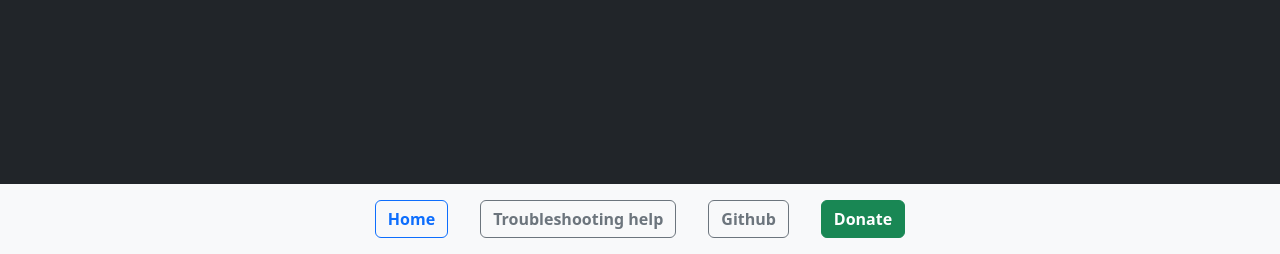
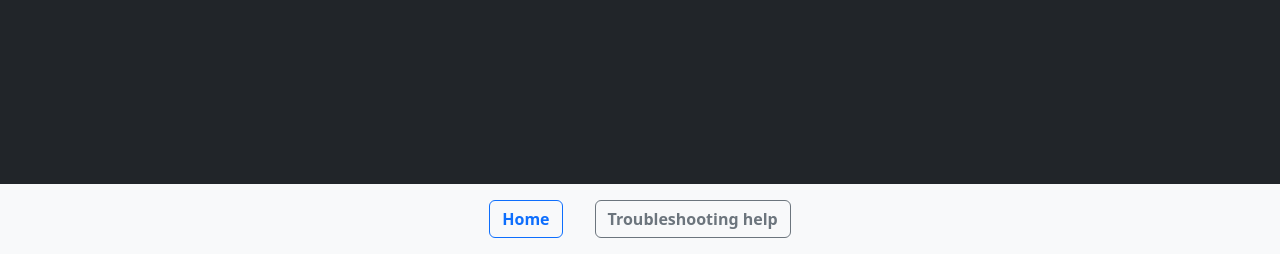
Before and after one commit to BrandonMiller18/nhl_companion-pi, a Flask app: page / in a window 1280 px wide. Shown: the part 546-800 px from the top of the page. Run offline with Flask 3, Linux system fonts and the light colour scheme; parts of the project's set-up code (start-up, migrations or seed data) failed here and were passed over.

Commit message:
fix footer

```diff
--- a/templates/base.html
+++ b/templates/base.html
@@ -35,12 +35,6 @@
         <a href="{{url_for('help')}}" class="btn btn-outline-secondary m-3">
             <strong>Troubleshooting help</strong>
         </a>
-        <a class="btn btn-outline-secondary m-3">
-            <strong>Github</strong>
-        </a>
-        <a class="btn btn-success m-3">
-            <strong>Donate</strong>
-        </a>
     </div>
 </footer>
 
--- a/templates/index.html
+++ b/templates/index.html
@@ -110,7 +110,7 @@
 
     {% else %}
 
-    <div id="configure" style="display: none;" class="container-md gx-5 bg-dark pt-5 mb-5">
+    <div id="configure" style="display: none;" class="container-md gx-5 bg-dark py-5 mb-5">
         <h1>NHL Companion - Flask</h1>
         <div class="my-5 mx-3">
             <p>Complete the form below to set your desired configuration.</p>
```
